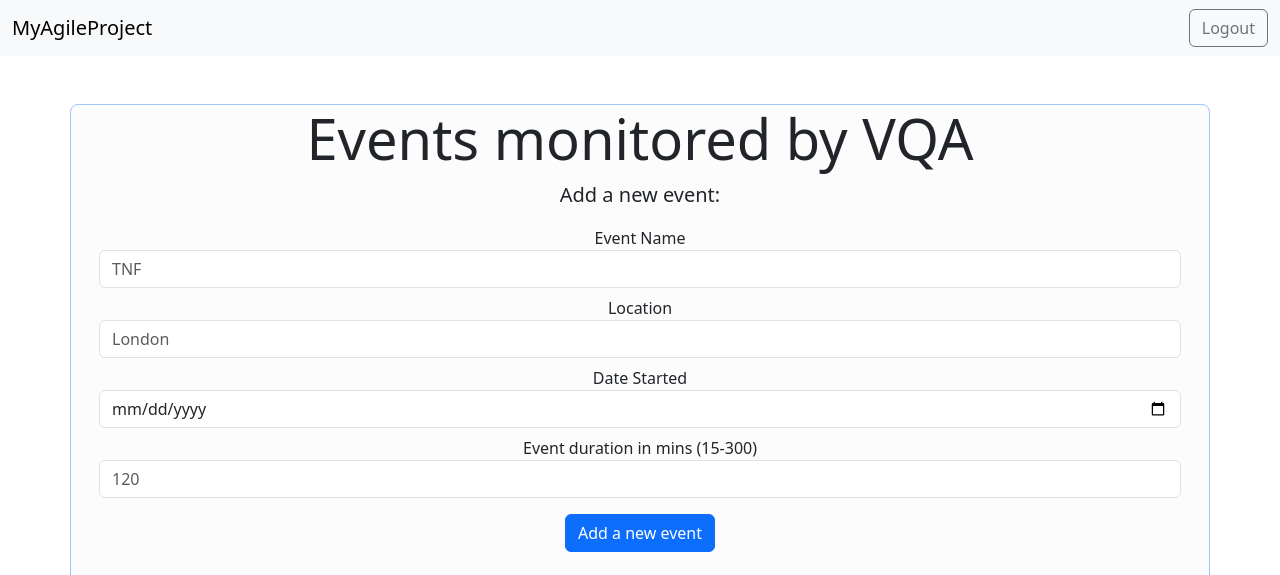
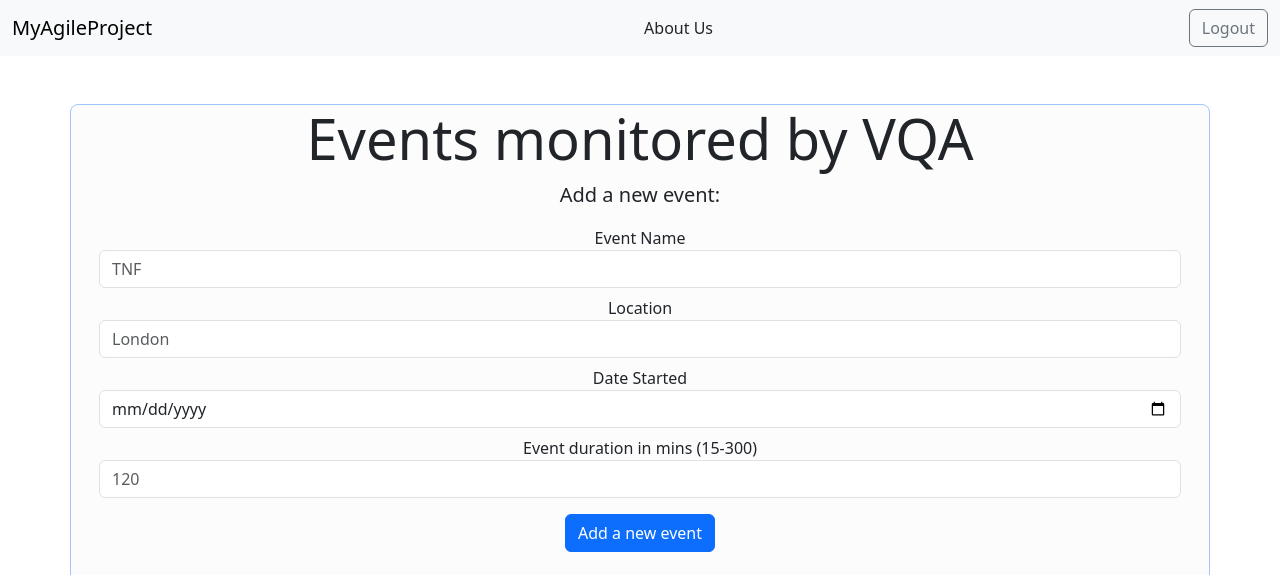
Before and after one commit to raisartist/DevOpsAssignment, a Flask app: page /events_database in a window 1280 px wide. Shown: the top 575 px of the page. Run offline with Flask 3, Linux system fonts and the light colour scheme; a user stored in the database is signed in; data comes from the database, SQL or seed files in the repository.

Commit message:
Add the about me page to the nav bar

```diff
--- a/templates/about.html
+++ b/templates/about.html
@@ -15,6 +15,8 @@
         <a class="nav-link" href="{{ url_for('about') }}">About Us</a>
         {% if isAuthenticated%}
         <a class="btn btn-outline-secondary my-2 my-sm-0" href="{{ url_for('logout') }}" onclick="if (! window.confirm('Are you sure you want to log out?')){return false}">Logout</a>
+        {% else %}
+        <a class="btn btn-outline-secondary my-2 my-sm-0" href="{{ url_for('login') }}">Login or Sign Up</a>
         {% endif %}
     </div>
     </nav>
--- a/templates/customers_database.html
+++ b/templates/customers_database.html
@@ -10,6 +10,7 @@
     <nav class="navbar navbar-expand-lg navbar-light bg-light mb-5">
       <div class="container-fluid">
         <a class="navbar-brand" href="{{ url_for('home') }}">MyAgileProject</a>
+        <a class="nav-link" href="{{ url_for('about') }}">About Us</a>
         {% if isAuthenticated%}
         <a class="btn btn-outline-secondary my-2 my-sm-0" href="{{ url_for('logout') }}" onclick="if (! window.confirm('Are you sure you want to log out?')){return false}">Logout</a>
         {% endif %}
--- a/templates/events_database.html
+++ b/templates/events_database.html
@@ -10,6 +10,7 @@
     <nav class="navbar navbar-expand-lg navbar-light bg-light mb-5">
       <div class="container-fluid">
         <a class="navbar-brand" href="{{ url_for('home') }}">MyAgileProject</a>
+        <a class="nav-link" href="{{ url_for('about') }}">About Us</a>
         {% if isAuthenticated%}
         <a class="btn btn-outline-secondary my-2 my-sm-0" href="{{ url_for('logout') }}" onclick="if (! window.confirm('Are you sure you want to log out?')){return false}">Logout</a>
         {% endif %}
```
